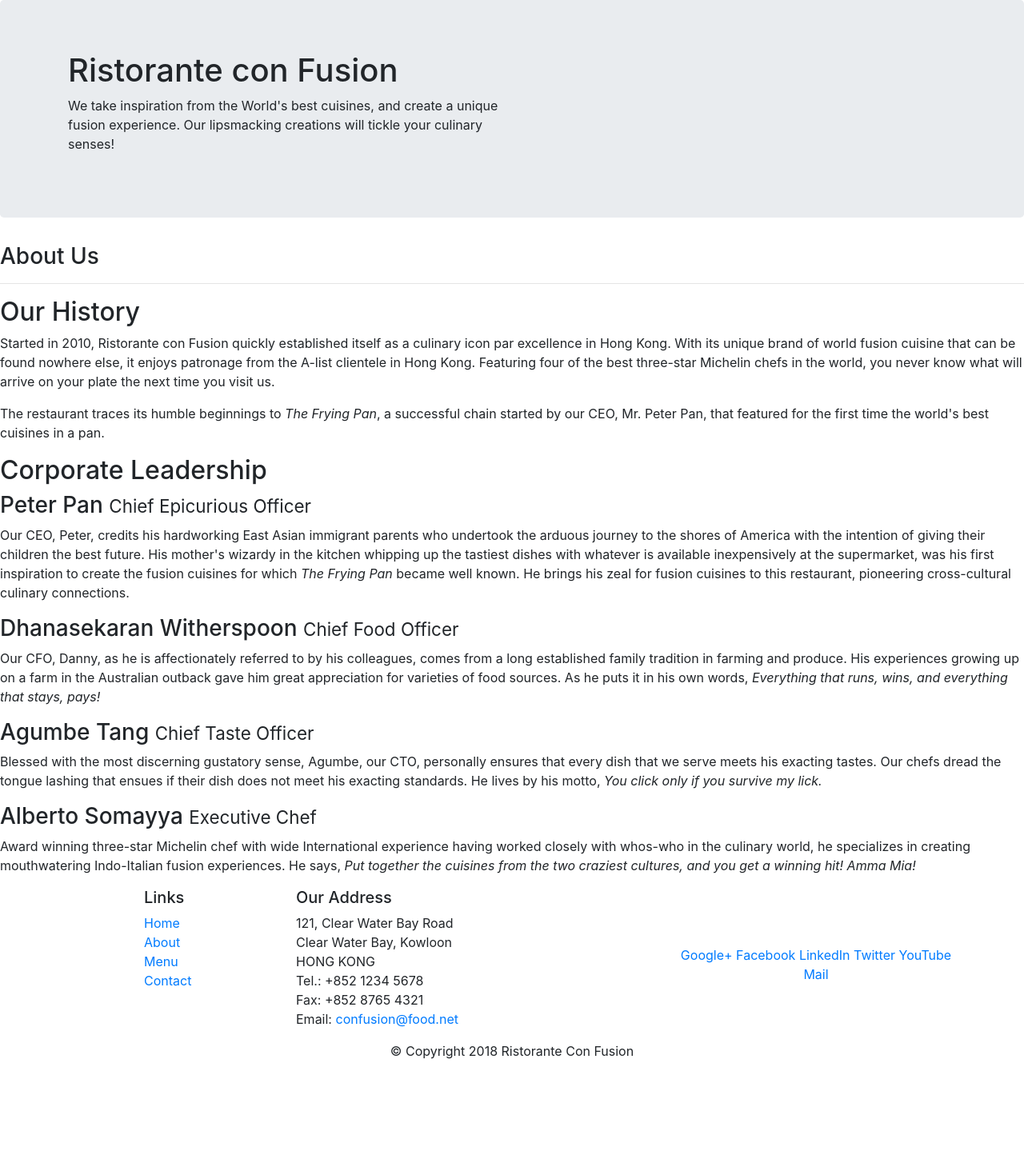
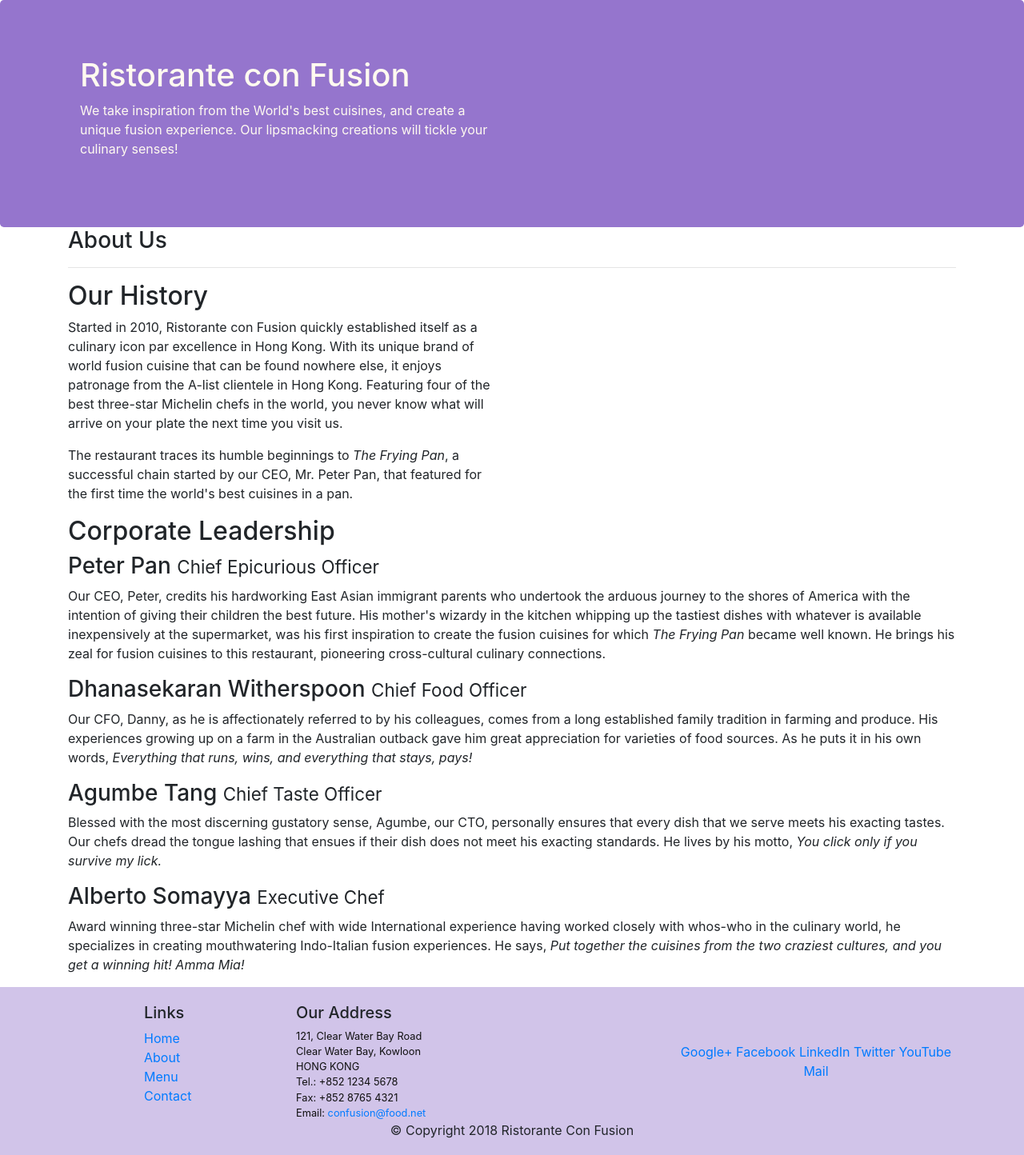
Before and after one commit to the-vv/Coursera-bootstrap-course, a website: page aboutus.html in a window 1280 px wide. Shown: the whole page at 80% size. Before the commit the page ends 1342 px from the top, so only its background shows below. Drawn offline with nearby package versions, Linux system fonts and the light colour scheme.

Commit message:
week 1 asssignmnt done

```diff
--- a/aboutus.html
+++ b/aboutus.html
@@ -10,6 +10,7 @@
 
     <!-- Bootstrap CSS -->
     <link rel="stylesheet" href="node_modules/bootstrap/dist/css/bootstrap.min.css">
+    <link href="css/styles.css" rel="stylesheet">
     <title>Ristorante Con Fusion: About Us</title>
 
 </head>
@@ -30,16 +31,16 @@
         </div>
     </header>
 
-    <div>
-        <div>
-            <div>
+    <div class="container">
+        <div class="row">
+            <div class="col-12">
                 <h3>About Us</h3>
                 <hr>
             </div>
         </div>
 
-        <div>
-            <div>
+        <div class="row">
+            <div class="col-sm-6 col-12">
                 <h2>Our History</h2>
                 <p>Started in 2010, Ristorante con Fusion quickly established itself as a culinary icon par excellence
                     in Hong Kong. With its unique brand of world fusion cuisine that can be found nowhere else, it
@@ -49,33 +50,33 @@
                 <p>The restaurant traces its humble beginnings to <em>The Frying Pan</em>, a successful chain started by
                     our CEO, Mr. Peter Pan, that featured for the first time the world's best cuisines in a pan.</p>
             </div>
-            <div>
+            <div class="col-sm-auto col-12">
             </div>
         </div>
 
 
-        <div>
-            <div>
+        <div class="row">
+            <div class="col-12">
                 <h2>Corporate Leadership</h2>
                 <h3>Peter Pan <small>Chief Epicurious Officer</small></h3>
-                <p>Our CEO, Peter, credits his hardworking East Asian immigrant parents who undertook the arduous
+                <p class="d-none d-sm-block">Our CEO, Peter, credits his hardworking East Asian immigrant parents who undertook the arduous
                     journey to the shores of America with the intention of giving their children the best future. His
                     mother's wizardy in the kitchen whipping up the tastiest dishes with whatever is available
                     inexpensively at the supermarket, was his first inspiration to create the fusion cuisines for which
                     <em>The Frying Pan</em> became well known. He brings his zeal for fusion cuisines to this
                     restaurant, pioneering cross-cultural culinary connections.</p>
                 <h3>Dhanasekaran Witherspoon <small>Chief Food Officer</small></h3>
-                <p>Our CFO, Danny, as he is affectionately referred to by his colleagues, comes from a long established
+                <p class="d-none d-sm-block">Our CFO, Danny, as he is affectionately referred to by his colleagues, comes from a long established
                     family tradition in farming and produce. His experiences growing up on a farm in the Australian
                     outback gave him great appreciation for varieties of food sources. As he puts it in his own words,
                     <em>Everything that runs, wins, and everything that stays, pays!</em></p>
                 <h3>Agumbe Tang <small>Chief Taste Officer</small></h3>
-                <p>Blessed with the most discerning gustatory sense, Agumbe, our CTO, personally ensures that every dish
+                <p class="d-none d-sm-block">Blessed with the most discerning gustatory sense, Agumbe, our CTO, personally ensures that every dish
                     that we serve meets his exacting tastes. Our chefs dread the tongue lashing that ensues if their
                     dish does not meet his exacting standards. He lives by his motto, <em>You click only if you survive
                         my lick.</em></p>
                 <h3>Alberto Somayya <small>Executive Chef</small></h3>
-                <p>Award winning three-star Michelin chef with wide International experience having worked closely with
+                <p class="d-none d-sm-block">Award winning three-star Michelin chef with wide International experience having worked closely with
                     whos-who in the culinary world, he specializes in creating mouthwatering Indo-Italian fusion
                     experiences. He says, <em>Put together the cuisines from the two craziest cultures, and you get a
                         winning hit! Amma Mia!</em></p>
--- /dev/null
+++ b/css/styles.css
@@ -0,0 +1,30 @@
+
+.row-header{
+    margin:0px auto;
+    padding:0px;
+}
+
+.row-content {
+    margin:0px auto;
+    padding: 50px 0px 50px 0px;
+    border-bottom: 1px ridge;
+    min-height:400px;
+}
+
+.footer{
+    background-color: #D1C4E9;
+    margin:0px auto;
+    padding: 20px 0px 20px 0px;
+}
+.jumbotron {
+    padding:70px 30px 70px 30px;
+    margin:0px auto;
+    background: #9575CD ;
+    color:floralwhite;
+}
+
+address{
+    font-size:80%;
+    margin:0px;
+    color:#0f0f0f;
+}
```
Also changed, not shown: index.html (+4 -3 lines).
